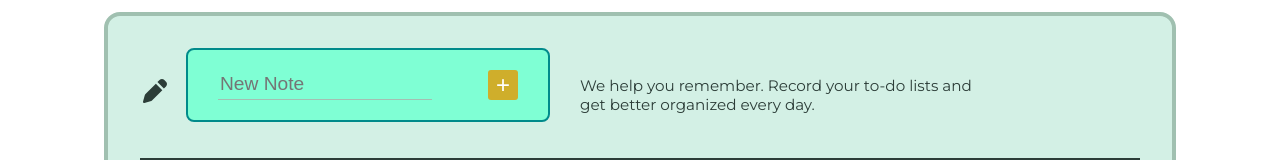
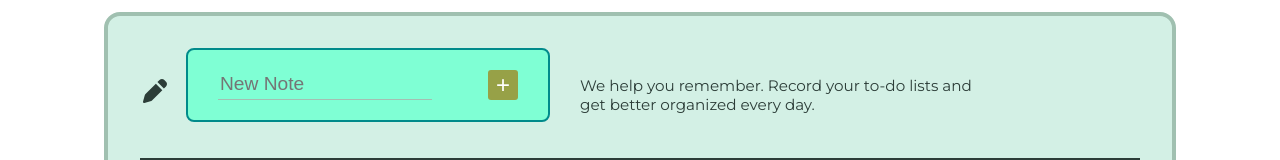
Before and after one commit to hjlima09-cloud/vue-notes-app, a Vue app: page /notes in a window 1280 px wide. Shown: the part 226-386 px from the top of the page. Built offline with nearby package versions, Linux system fonts and the light colour scheme; no server answers.

Commit message:
Cambio color btn

```diff
--- a/src/components/CreateNote.vue
+++ b/src/components/CreateNote.vue
@@ -54,7 +54,7 @@ const handleNewNote = () => {
   width: 30px;
   height: 30px;
   font-size: 1.5rem;
-  background-color: #CFAE2B;
+  background-color: #97A147;
   color: white;
   align-items: center;
   display: flex;
```
